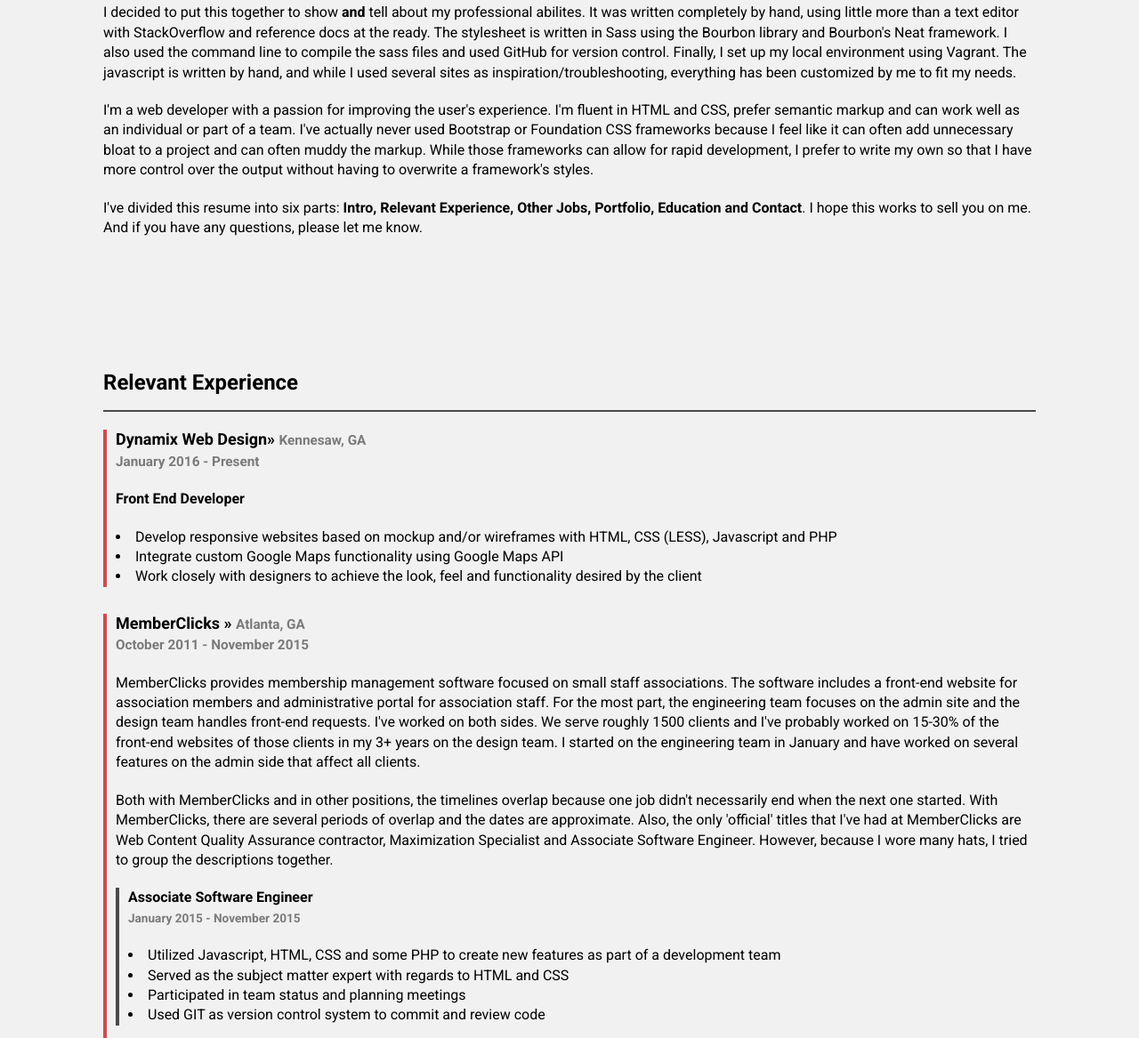
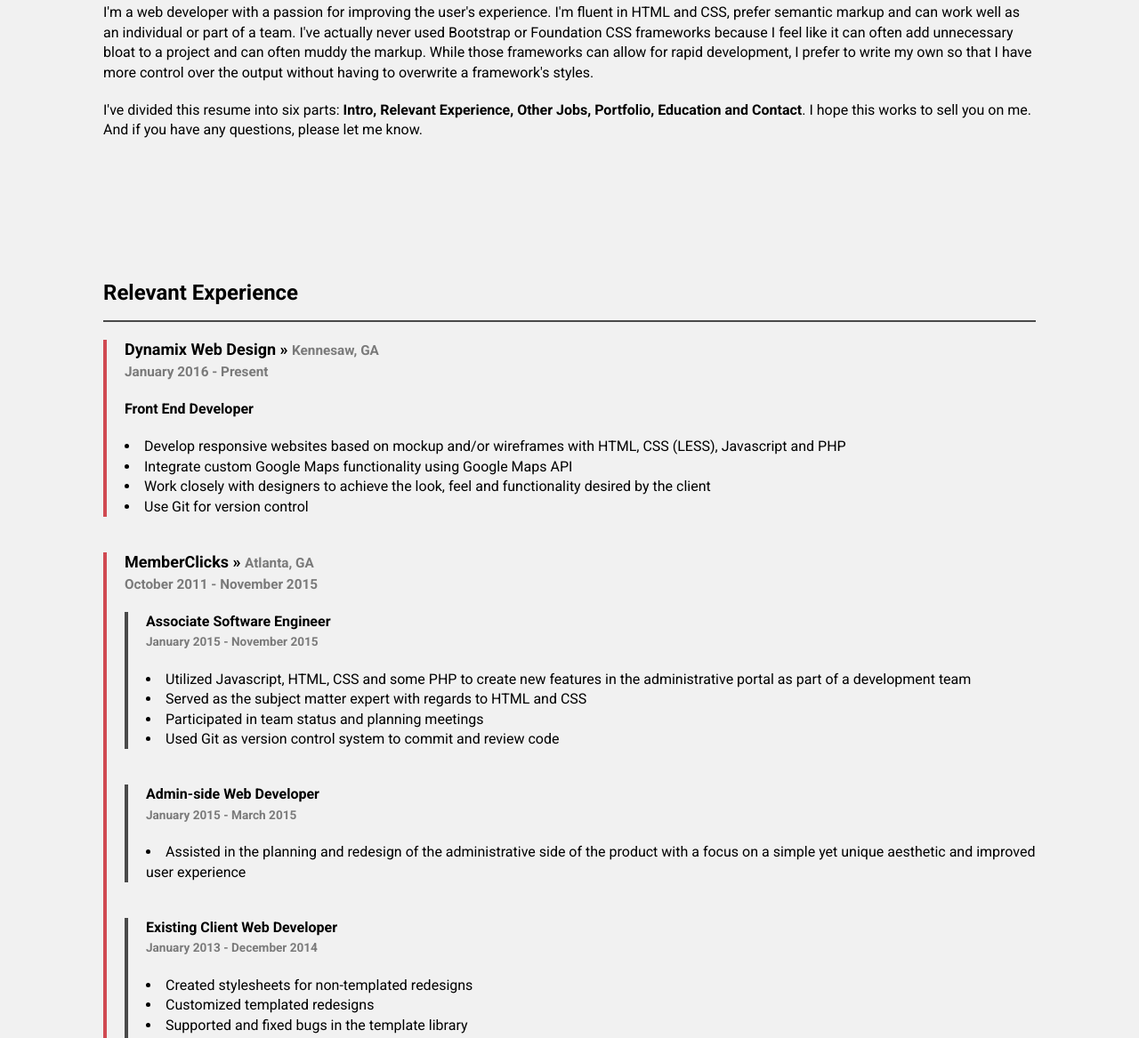
Before and after one commit to ksullivan-dev/ksullivan-dev.github.io, a plain HTML site: page index.html in a window 1280 px wide. Shown: the part 241-1408 px from the top of the page at 89% size. Drawn offline with nearby package versions, Linux system fonts and the light colour scheme; a web font is replaced by a local one.

Commit message:
Update styles and some text

```diff
--- a/index.html
+++ b/index.html
@@ -34,32 +34,30 @@
          <div class="main-container">
              <div id="intro" class="main-section">
                  <h2>Intro</h2>
-                 <p>I decided to put this together to show <strong>and</strong> tell about my professional abilites.  It was written completely by hand, using little more than a text editor with StackOverflow and reference docs at the ready.  The stylesheet is written in Sass using the Bourbon library and Bourbon's Neat framework.  I also used the command line to compile the sass files and used GitHub for version control.  Finally, I set up my local environment using Vagrant.  The javascript is written by hand, and while I used several sites as inspiration/troubleshooting, everything has been customized by me to fit my needs.</p>
                  <p>I'm a web developer with a passion for improving the user's experience.  I'm fluent in HTML and CSS, prefer semantic markup and can work well as an individual or part of a team.  I've actually never used Bootstrap or Foundation CSS frameworks because I feel like it can often add unnecessary bloat to a project and can often muddy the markup.  While those frameworks can allow for rapid development, I prefer to write my own so that I have more control over the output without having to overwrite a framework's styles.</p>
                  <p>I've divided this resume into six parts: <strong>Intro, Relevant Experience, Other Jobs, Portfolio, Education and Contact</strong>.  I hope this works to sell you on me. And if you have any questions, please let me know.</p>
              </div>
              <div id="relevant" class="main-section">
                  <h2>Relevant Experience</h2>
                  <div class="job-container">
-                     <h3>Dynamix Web Design&raquo; <span class="sub-head">Kennesaw, GA <br />January 2016 - Present</span></h3>
+                     <h3>Dynamix Web Design &raquo; <span class="sub-head">Kennesaw, GA <br />January 2016 - Present</span></h3>
                      <p><strong>Front End Developer</strong></p>
                      <ul>
                          <li>Develop responsive websites based on mockup and/or wireframes with HTML, CSS (LESS), Javascript and PHP</li>
                          <li>Integrate custom Google Maps functionality using Google Maps API</li>
                          <li>Work closely with designers to achieve the look, feel and functionality desired by the client</li>
+                         <li>Use Git for version control</li>
                      </ul>
                  </div>
                  <div class="job-container">
                      <h3>MemberClicks &raquo; <span class="sub-head">Atlanta, GA <br />October 2011 - November 2015</span></h3>
-                     <p>MemberClicks provides membership management software focused on small staff associations.  The software includes a front-end website for association members and administrative portal for association staff.  For the most part, the engineering team focuses on the admin site and the design team handles front-end requests.  I've worked on both sides.  We serve roughly 1500 clients and I've probably worked on 15-30% of the front-end websites of those clients in my 3+ years on the design team.  I started on the engineering team in January and have worked on several features on the admin side that affect all clients.</p>
-                     <p>Both with MemberClicks and in other positions, the timelines overlap because one job didn't necessarily end when the next one started.  With MemberClicks, there are several periods of overlap and the dates are approximate.  Also, the only 'official' titles that I've had at MemberClicks are Web Content Quality Assurance contractor, Maximization Specialist and Associate Software Engineer.  However, because I wore many hats, I tried to group the descriptions together.</p>
                      <div class="sub-job-container">
                         <p><strong>Associate Software Engineer <br /><span class="sub-head">January 2015 - November 2015</span></strong></p>
                         <ul>
-                            <li>Utilized Javascript, HTML, CSS and some PHP to create new features as part of a development team</li>
+                            <li>Utilized Javascript, HTML, CSS and some PHP to create new features in the administrative portal as part of a development team</li>
                             <li>Served as the subject matter expert with regards to HTML and CSS</li>
                             <li>Participated in team status and planning meetings</li>
-                            <li>Used GIT as version control system to commit and review code</li>
+                            <li>Used Git as version control system to commit and review code</li>
                         </ul>
                     </div>
                     <div class="sub-job-container">
@@ -176,9 +174,9 @@
                  <p>Sites developed by me but designed by another designer</h3>
                  <ul>
                      <li><a href="http://islandlawncare.com/" target="_blank">Island Lawn Care</a> - Dynamix</li>
+                     <li><a href="https://mipa.memberclicks.net/" target="_blank">Missouri Pharmacy Association</a> - MemberClicks</li>
                      <li><a href="https://misbo.memberclicks.net/" target="_blank">Mid-South Independent School Business Officers</a> - MemberClicks</li>
                      <li><a href="https://psps.memberclicks.net/" target="_blank">Philadelphia Society of People & Strategy</a> - MemberClicks</li>
-                     <li><a href="https://mipa.memberclicks.net/" target="_blank">Missouri Pharmacy Association</a> - MemberClicks</li>
                      <li><a href="https://secac.memberclicks.net/" target="_blank">Southeastern College Art Conference</a> - MemberClicks</li>
                      <li><a href="https://cmma.memberclicks.net/" target="_blank">Communication Media Management Association</a> - MemberClicks</li>
                  </ul>
--- a/js/respond.ks.js
+++ b/js/respond.ks.js
@@ -42,7 +42,7 @@ function elementInViewportAction() {
 }
 
 function lastChildHeight() {
-    $( '.main-section:last-child' ).css({ 'min-height' : ( window.innerHeight - 130) });
+    $( '.main-section:last-child' ).css({ 'min-height' : ( ( window.innerHeight || document.documentElement.clientHeight ) * 0.66 ) });
 }
 
 function majorBreakpoint() {
--- a/stylesheets/sass/application.scss
+++ b/stylesheets/sass/application.scss
@@ -179,7 +179,7 @@ label[ for="menu-toggle" ] {
     background: #4a4a4a;
     height: 4px;
     position: absolute;
-    @include transition(all 0.5s ease-in-out);
+    @include transition(all 400ms ease-in-out);
 }
 
 .menu-icon:after {
@@ -213,7 +213,7 @@ label[ for="menu-toggle" ] {
     position: fixed;
     top: 0;
     left: 0;
-    border-top: 10px solid #D04A52;
+    border-top: 10px solid $primary;
     background: #fafafa;
     box-shadow: 0px 0px 10px 0px rgba(0,0,0,0.5);
 }
@@ -223,13 +223,7 @@ label[ for="menu-toggle" ] {
 }
 
 .main-section {
-    margin-bottom: 80px;
-    min-height: 400px
-}
-
-.inside-thought {
-    color: #BABABA;
-    font-size: 70%;
+    padding-bottom: 140px;
 }
 
 .sub-head {
@@ -239,12 +233,12 @@ label[ for="menu-toggle" ] {
 
 .main-section ul {
     list-style: disc inside none;
-    margin-bottom: 30px;
+    margin-bottom: 40px;
 }
 
 .job-container, .sub-job-container {
     border-left: 4px solid $primary;
-    padding-left: 10px;
+    padding-left: 20px;
 }
 
 .sub-job-container {border-left: 4px solid #4a4a4a;}
```
Also changed, not shown: stylesheets/css/application.css, 1 other file.
